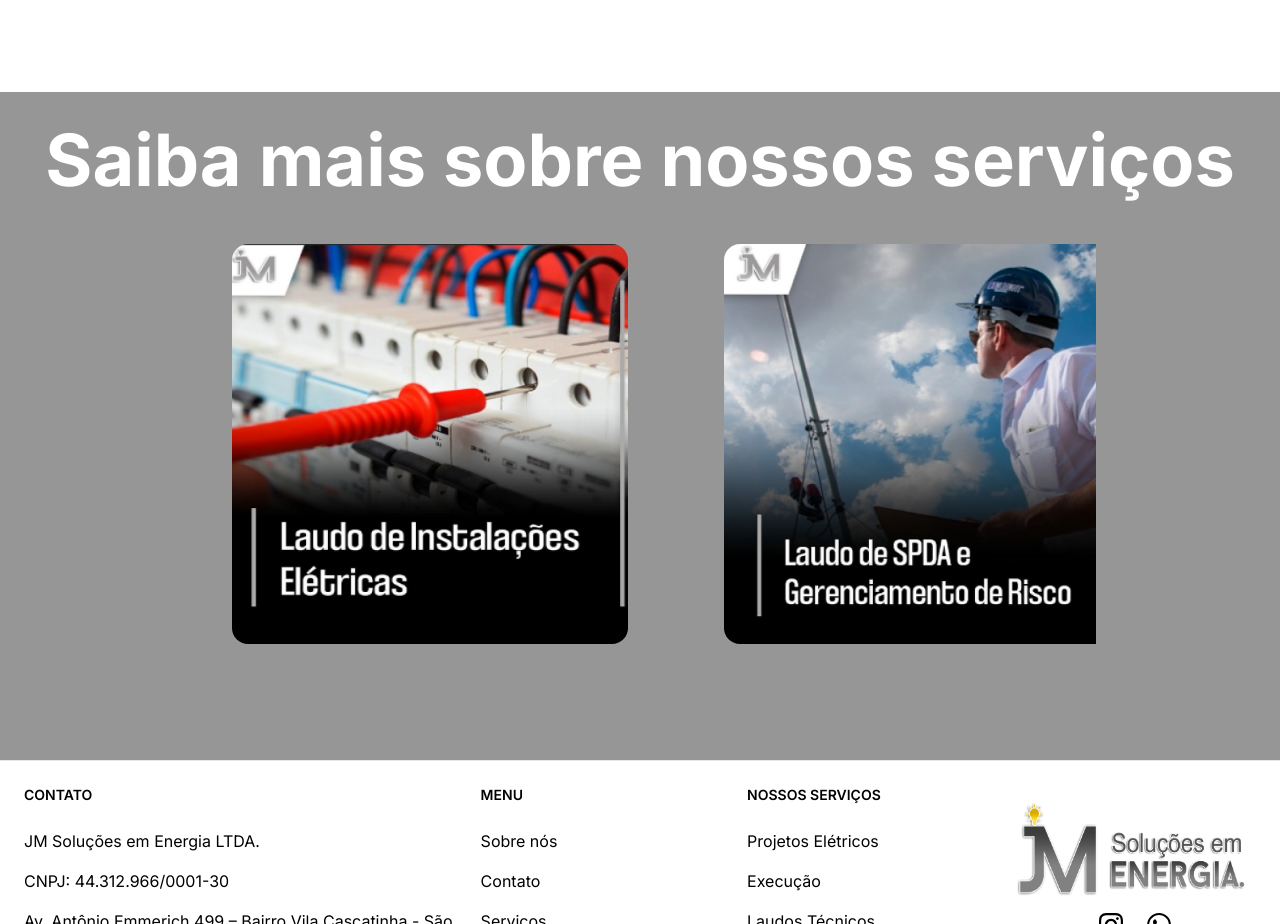
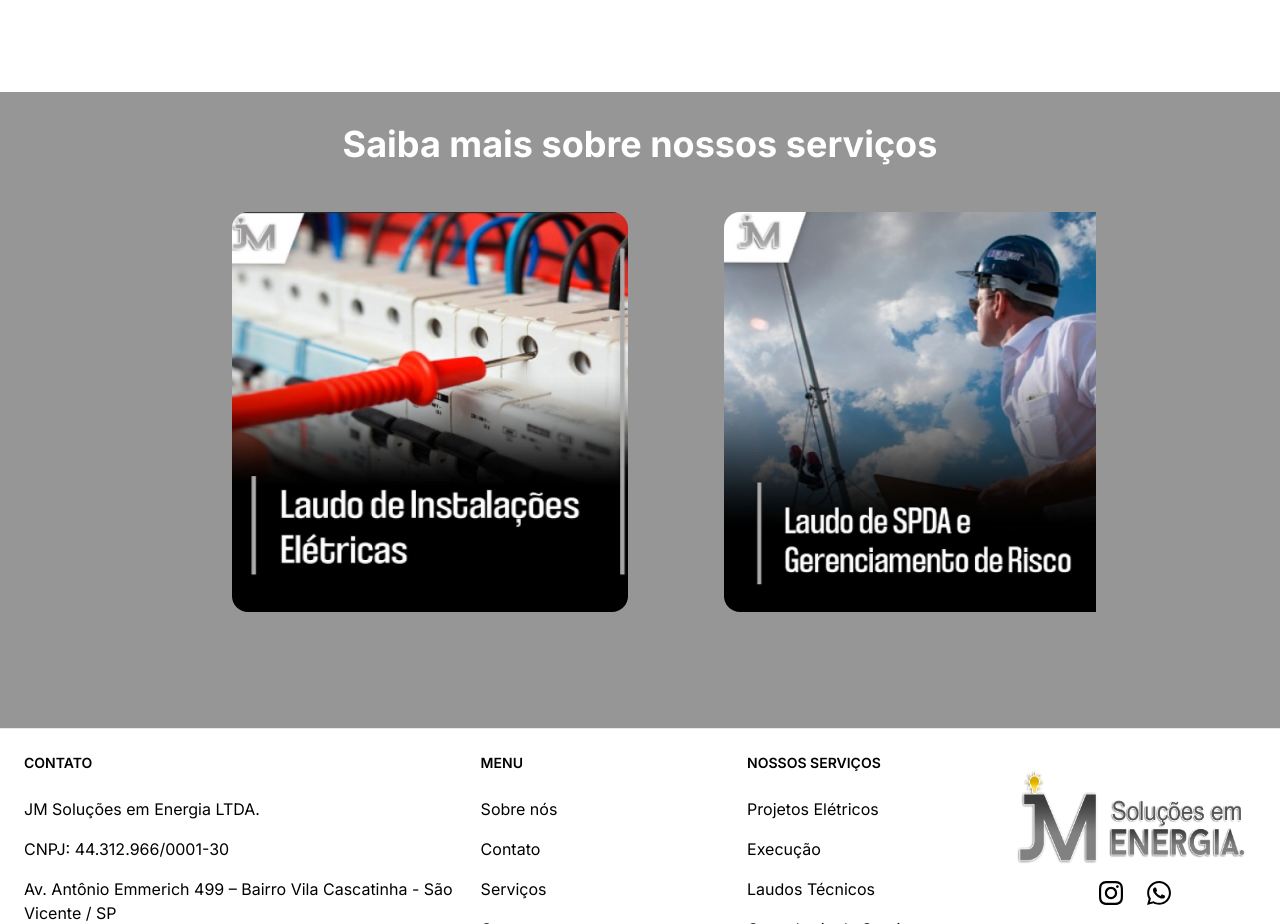
Before and after one commit to JellyFishDevelopment/jm-eletrica, a React (Vite) app: page /services in a window 1280 px wide. Shown: the part 2400-3324 px from the top of the page. Built offline with nearby package versions, Linux system fonts and the light colour scheme.

Commit message:
fonte de novo

```diff
--- a/src/pages/About.tsx
+++ b/src/pages/About.tsx
@@ -75,7 +75,7 @@ export default function About() {
         >
           <h3 className="font-normal text-5xl">JM Elétrica</h3>
           <p className="font-bold text-2xl">Engenharia elétrica de qualidade</p>
-          <p className="font-light text-2xl my-16">
+          <p className="font-light text-1xl my-16">
           A JM Soluções em Energia, é uma empresa de engenharia elétrica fundada em 2021 na cidade de São Vicente – SP.
           Oferecemos serviços como: projetos elétricos, laudos, acompanhamento de obras, consultorias e manutenção residencial, predial e industrial.
           Visando sempre segurança, qualidade e satisfação, atendendo da melhor forma a necessidade de cada cliente.
--- a/src/pages/Services.tsx
+++ b/src/pages/Services.tsx
@@ -192,7 +192,7 @@ export default function Services() {
 
         {/* Carousel */}
         <div className="bg-[#969696] p-8">
-          <h2 className="text-white text-center font-bold text-5xl sm:text-7xl">
+          <h2 className="text-white text-center font-bold text-5xl sm:text-4xl">
             Saiba mais sobre nossos serviços
           </h2>
           <motion.div
```
